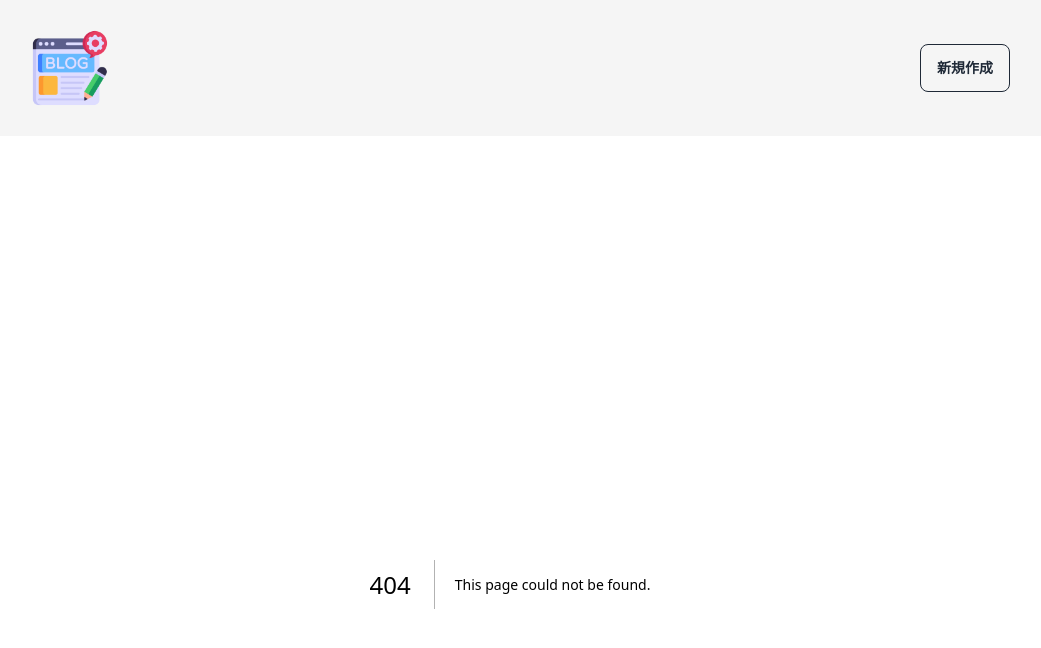
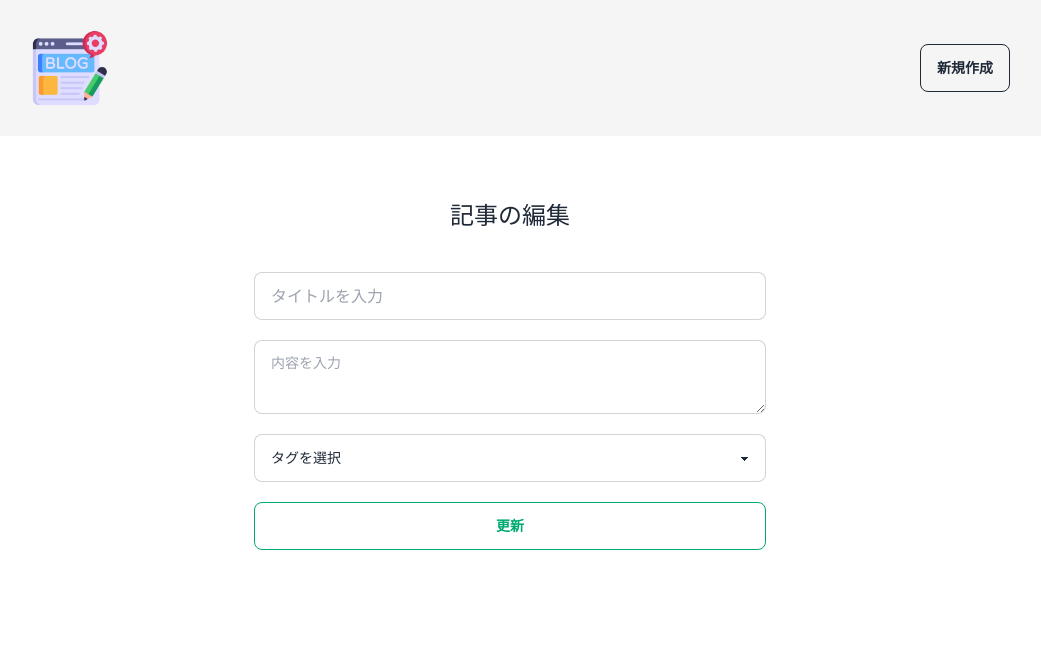
Before and after one commit to Kroro1208/tanstack-blog-nextjs, a Next.js app: page /edit/1 in a window 1280 px wide. Before the commit this address had no page. Shown: the top 648 px of the page, without its empty margins (130-1171 px from the left). Built offline with nearby package versions, Linux system fonts and the light colour scheme.

Commit message:
投稿ボタンと更新ボタンを動的に表示

```diff
--- a/app/components/ FormPost.tsx
+++ b/app/components/ FormPost.tsx
@@ -5,9 +5,10 @@ import { type SubmitHandler, useForm } from "react-hook-form"
 
 interface FormProps {
     submit: SubmitHandler<FormInputPost>
+    isEditing: boolean
 }
 
-const  FormPost: FC<FormProps> = ({submit}) => {
+const  FormPost: FC<FormProps> = ({submit, isEditing}) => {
     const { register, handleSubmit } = useForm<FormInputPost>();
 
   return (
@@ -34,7 +35,12 @@ const  FormPost: FC<FormProps> = ({submit}) => {
             <option>management</option>
             <option>programing</option>
         </select>
-        <button type="submit" className="btn btn-outline w-full max-w-lg btn-primary">投稿</button>
+        { isEditing ? (
+            <button type="button" className="btn btn-outline w-full max-w-lg btn-success">更新</button>
+        ): (
+            <button type="submit" className="btn btn-outline w-full max-w-lg btn-primary">投稿</button>
+        )}
+
     </form>
   )
 }
--- a/app/components/ButtonAction.tsx
+++ b/app/components/ButtonAction.tsx
@@ -5,7 +5,7 @@ import React from 'react'
 const ButtonAction = () => {
   return (
     <div className='flex gap-2'>
-      <Link href="/edit/id">
+      <Link href="/edit/1">
         <button type='button' className="btn btn-outline btn-success">
             <Pencil />編集
         </button>
--- a/app/create/page.tsx
+++ b/app/create/page.tsx
@@ -10,7 +10,7 @@ const CreatePage = () => {
   return (
     <div>
         <h1 className="text-2xl text-center my-4 font-mono">新規作成</h1>
-      <FormPost submit={handleCreatePost}/>
+      <FormPost submit={handleCreatePost} isEditing={false}/>
     </div>
   )
 }
--- /dev/null
+++ b/app/edit/[id]/page.tsx
@@ -0,0 +1,18 @@
+"use client"
+import FormPost from "@/app/components/ FormPost"
+import type { FormInputPost } from "@/types/type"
+import type { SubmitHandler } from "react-hook-form"
+
+const EditPage = () => {
+    const handleEditPost: SubmitHandler<FormInputPost> = (data) => {
+        console.log(data)
+    }
+  return (
+    <div>
+        <h1 className="text-2xl text-center my-4 font-mono">記事の編集</h1>
+      <FormPost submit={handleEditPost} isEditing={true}/>
+    </div>
+  )
+}
+
+export default EditPage
```
